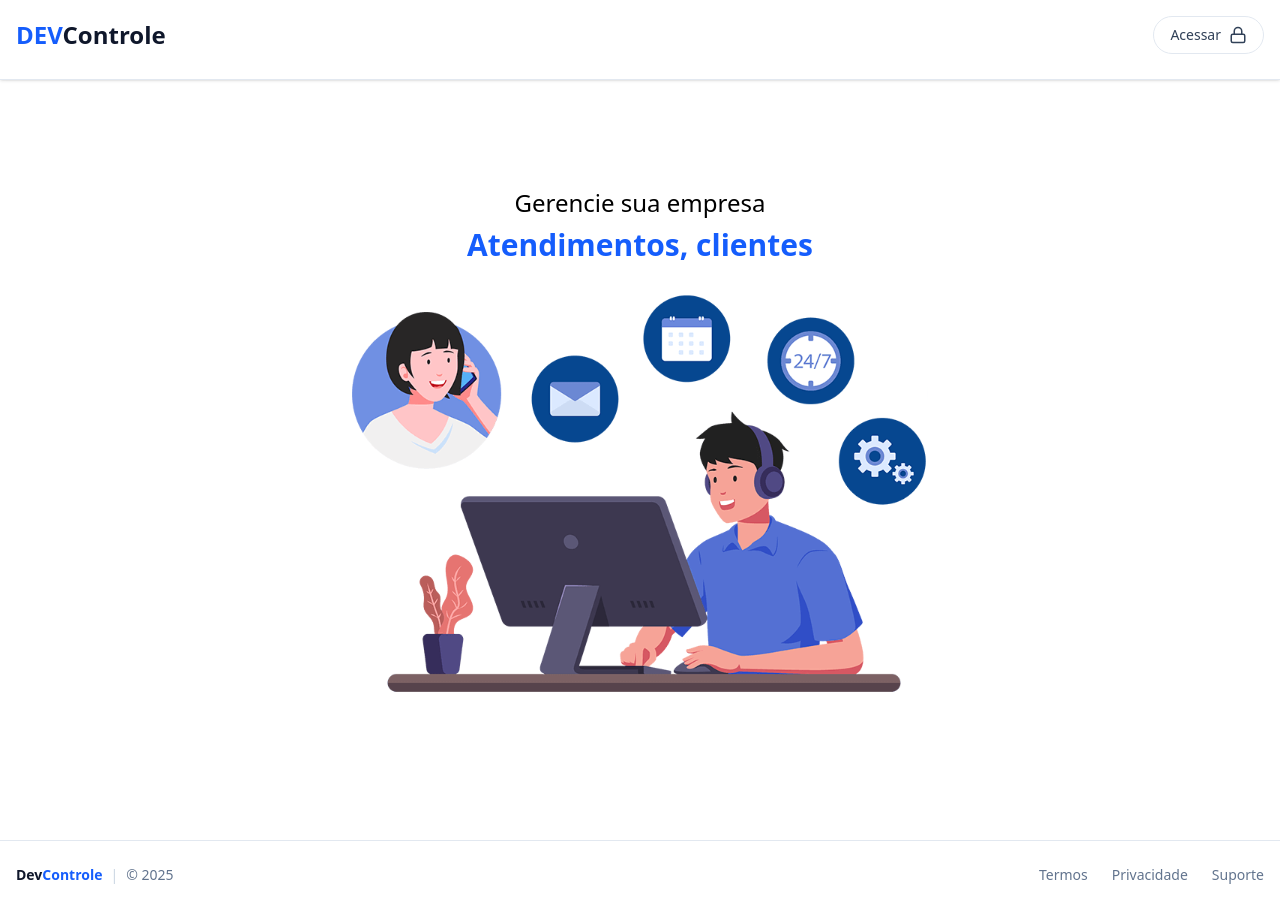
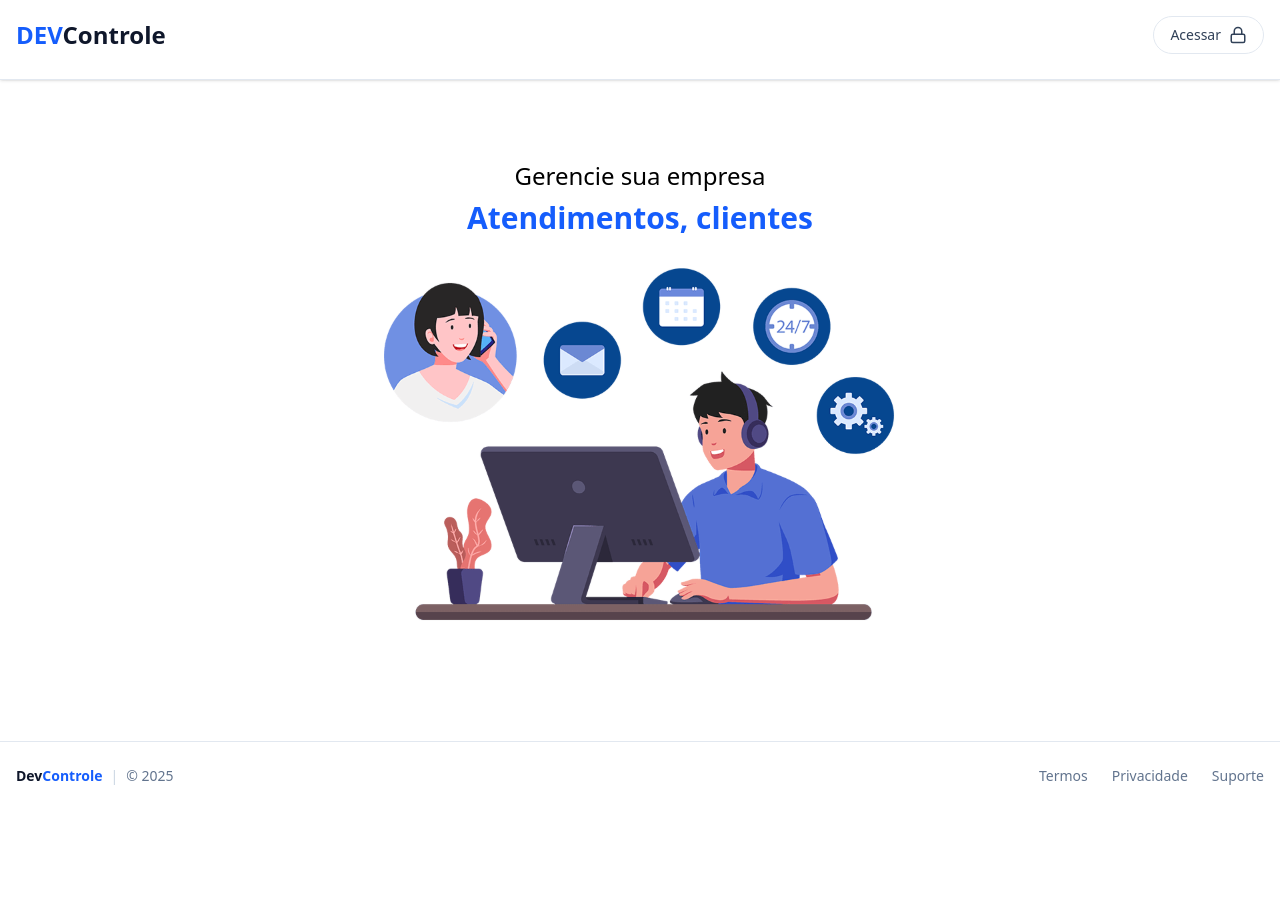
Before and after one commit to gomes-tkd/dev-controller, a Next.js app: page / in a window 1280 px wide. After the commit the page ends 810 px from the top, so only its background shows below. Built offline with nearby package versions, Linux system fonts and the light colour scheme; no server answers.

Commit message:
feat: reafactory home page

```diff
--- a/src/app/page.tsx
+++ b/src/app/page.tsx
@@ -4,21 +4,19 @@ import HomeImage from "@/assets/hero-image.svg";
 
 export default function Home() {
   return (
-    <main
-      className={
-        "flex items-center flex-col justify-center min-h-[calc(100vh-5rem)]"
-      }
-    >
+      <main className={"flex flex-col items-center justify-center w-full py-20"}>
           <h2 className={"font-medium text-2xl mb-2"}>Gerencie sua empresa</h2>
-      <h1 className={"font-bold text-3xl mb-8 text-blue-600 mb:text-4xl"}>
-        Atendimentos, clientes
-      </h1>
+          <h1 className={"font-bold text-3xl text-blue-600 mb-8"}>Atendimentos, clientes</h1>
+          <div className={"relative w-full max-w-sm md:max-w-md lg:max-w-lg"}>
               <Image
                   src={HomeImage}
-        alt={"Dev Controle - Banner Home"}
+                  alt={"Imagem Hero"}
                   width={600}
-        className={"max-w-sm md:max-w-xl"}
+                  height={600}
+                  className={"object-contain"}
+                  priority
               />
+          </div>
       </main>
   );
 }
```
Lines whose indentation alone changed are shown as unchanged.
